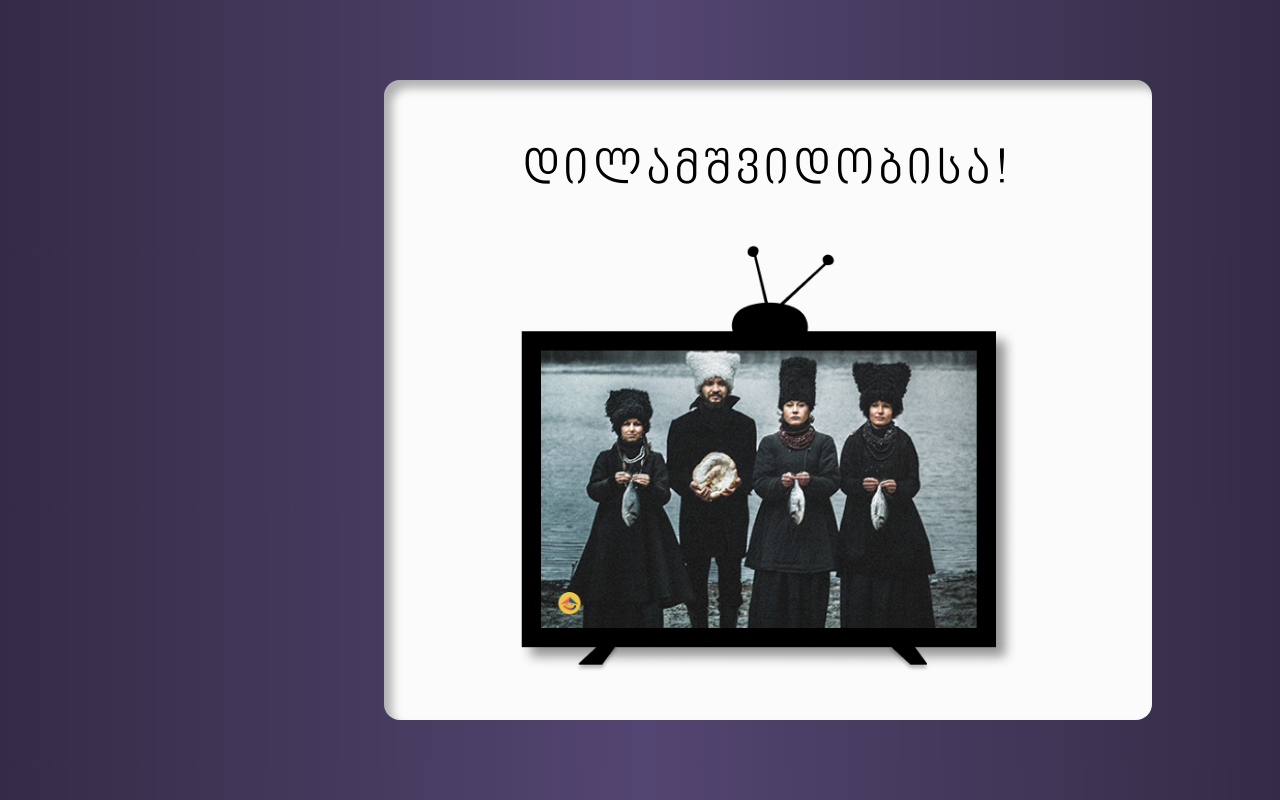
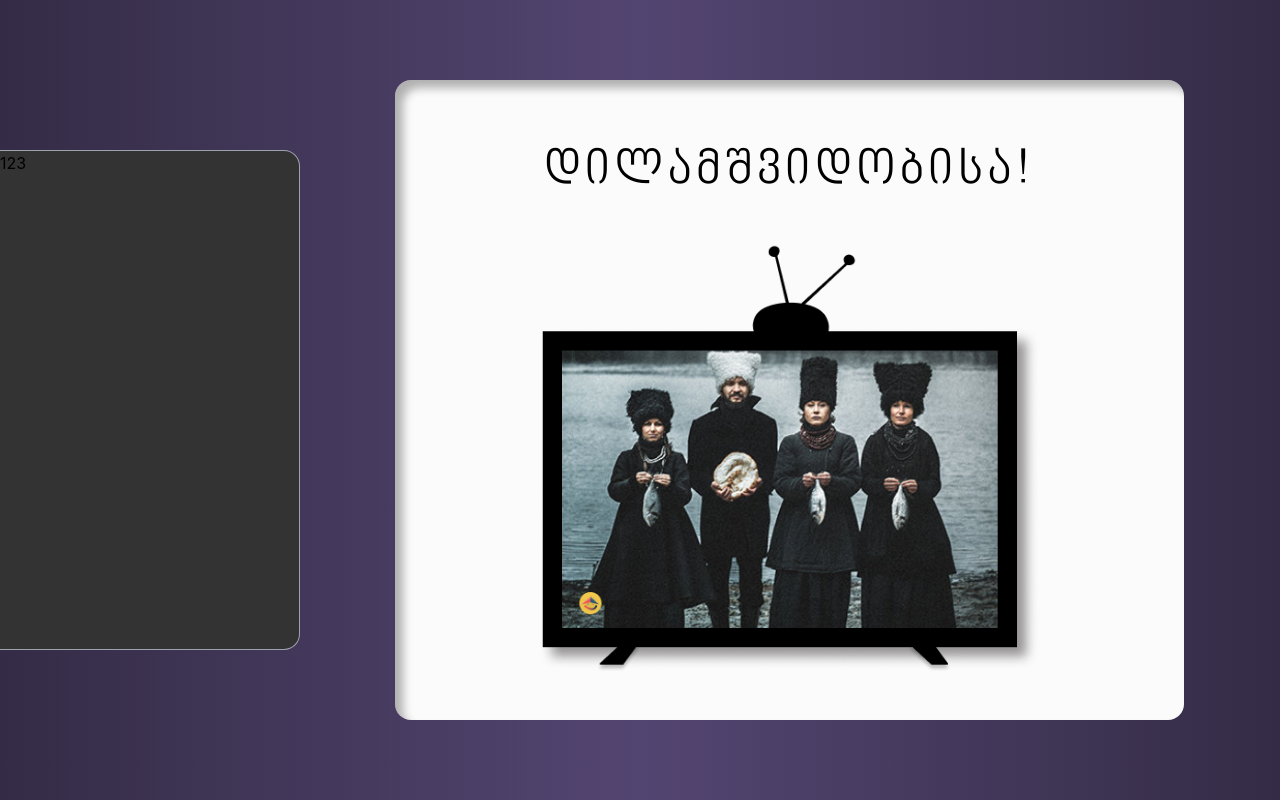
Before and after one commit to ibotchori/folk-soul, a React (Create React App) app: page /dashboard in a window 1280 px wide. Built offline with nearby package versions, Linux system fonts and the light colour scheme.

Commit message:
style: create Layout component

```diff
--- a/src/App.tsx
+++ b/src/App.tsx
@@ -1,3 +1,4 @@
+import Layout from 'components/Layout/Layout'
 import { Dashboard, Landing, Login } from 'pages'
 import { BrowserRouter, Routes, Route } from 'react-router-dom'
 
@@ -5,9 +6,11 @@ function App() {
   return (
     <BrowserRouter>
       <Routes>
-        <Route path='/' element={<Landing />} />
-        <Route path='/login' element={<Login />} />
-        <Route path='/dashboard' element={<Dashboard />} />
+        <Route element={<Layout />}>
+          <Route path='/' element={<Landing />} />
+          <Route path='/login' element={<Login />} />
+          <Route path='/dashboard' element={<Dashboard />} />
+        </Route>
       </Routes>
     </BrowserRouter>
   )
--- /dev/null
+++ b/src/components/Layout/Layout.tsx
@@ -0,0 +1,27 @@
+import React from 'react'
+import { Outlet, useLocation } from 'react-router-dom'
+
+type Props = {}
+
+const Layout = (props: Props) => {
+  const location = useLocation()
+
+  return (
+    <div className='bg-gradient-to-r from-[#342C46] via-[#534571] to-[#342C46]  h-screen w-full flex'>
+      {location.pathname === '/' || location.pathname === '/login' ? (
+        <></>
+      ) : (
+        /* Sidebar */
+        <div className='md:flex hidden h-screen items-center align-middle absolute '>
+          <div className='bg-sidebarColor h-[31.25rem] rounded-tr-2xl rounded-br-2xl w-[18.75rem] border-b-[0.5px]  border-t-[0.5px] border-r-[0.5px] border-gray-400'>
+            123
+          </div>
+        </div>
+      )}
+
+      <Outlet />
+    </div>
+  )
+}
+
+export default Layout
--- a/src/index.tsx
+++ b/src/index.tsx
@@ -11,9 +11,7 @@ const root = createRoot(container)
 root.render(
   <React.StrictMode>
     <Provider store={store}>
-      <div className='bg-gradient-to-r from-[#342C46] via-[#534571] to-[#342C46]  h-screen w-full'>
-        <App />
-      </div>
+      <App />
     </Provider>
   </React.StrictMode>
 )
--- a/src/pages/Dashboard/Dashboard.tsx
+++ b/src/pages/Dashboard/Dashboard.tsx
@@ -5,7 +5,7 @@ type Props = {}
 
 const Dashboard = (props: Props) => {
   return (
-    <div className='flex justify-center sm:justify-end items-center h-screen sm:mr-32 '>
+    <div className='flex justify-center md:justify-end items-center h-screen md:mr-24 w-full '>
       {/* Content */}
       <div className='w-4/6  sm:h-[60vh] md:h-[80vh]  bg-[#FBFBFB] rounded-2xl flex flex-col justify-evenly items-center shadow-[inset_8px_8px_10px_0_rgba(0,0,0,0.3)]'>
         <p className='font-[mtavruli] text-xl pt-5   md:text-3xl lg:text-5xl tracking-widest '>
--- a/tailwind.config.js
+++ b/tailwind.config.js
@@ -2,7 +2,11 @@
 module.exports = {
   content: ['./src/**/*.{js,jsx,ts,tsx}'],
   theme: {
-    extend: {},
+    extend: {
+      colors: {
+        sidebarColor: '#333',
+      },
+    },
   },
   plugins: [require('tailwind-scrollbar')],
 }
```
